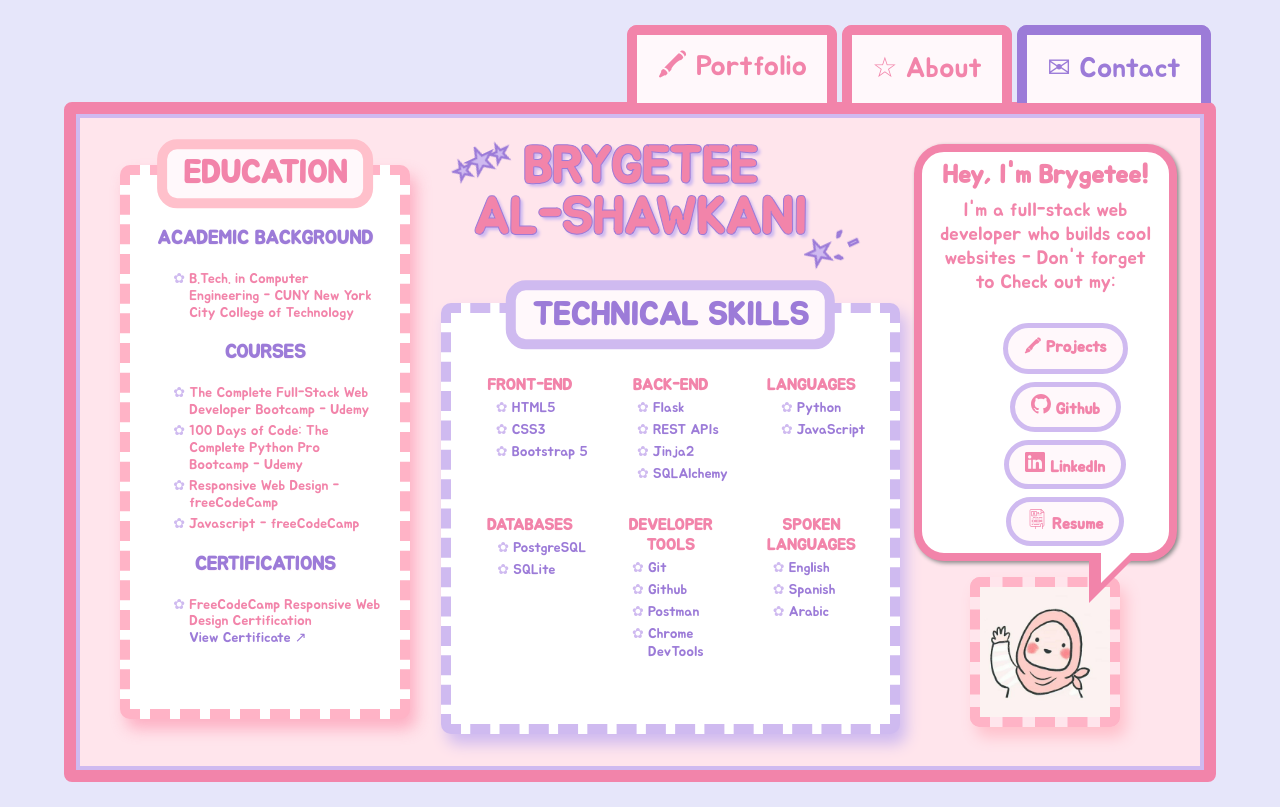
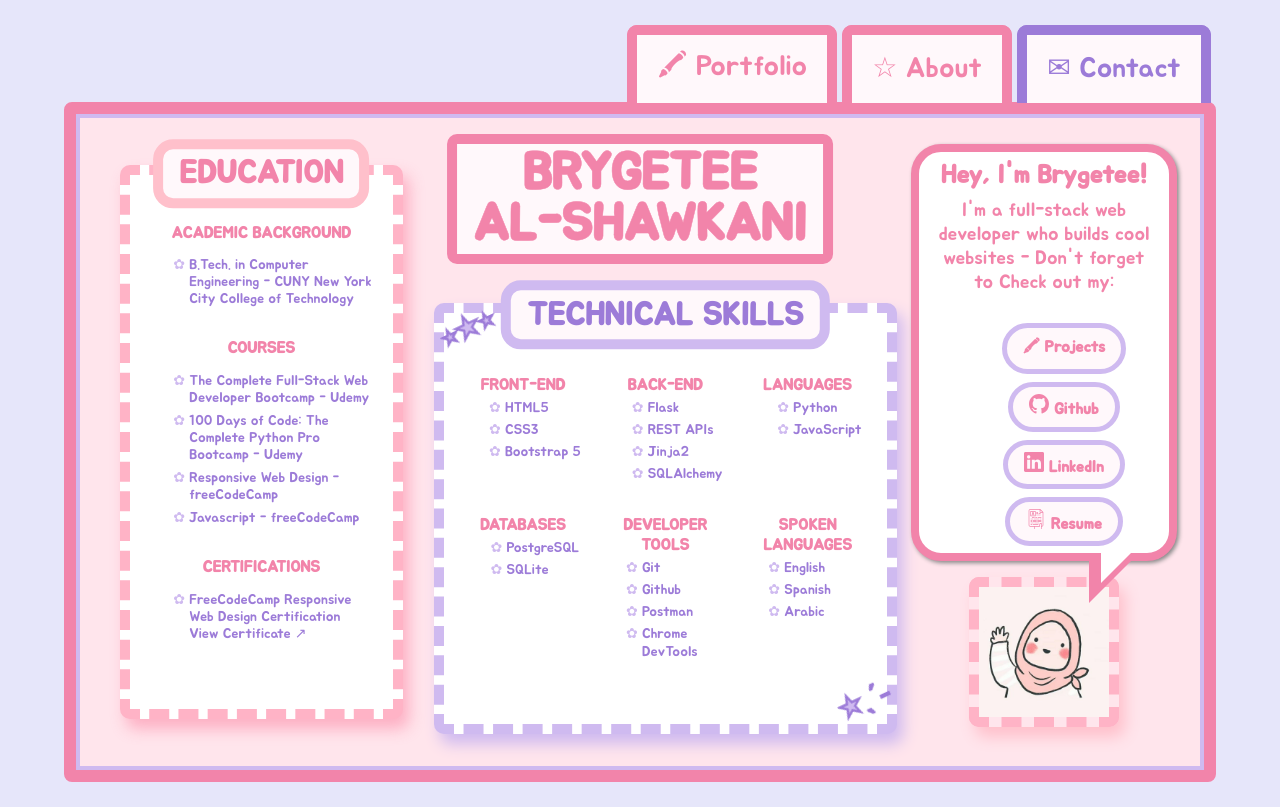
Before and after one commit to Brygetee/My-Portfolio-Website, a Flask app: page / in a window 1280 px wide. Run offline with Flask 3, Linux system fonts and the light colour scheme.

Commit message:
adjusted postcard size for standard desktop and keyframe animations

```diff
--- a/main.py
+++ b/main.py
@@ -27,5 +27,4 @@ if __name__ == '__main__':
 
 # TODO 1: ABOUT PAGE: 1. change background, add favicon, change the dark pink color, change order of links
 #Todo 2: correct contact page
-#Todo 4: 414x 896  or 390x 844 not working
-#Todo 5: fix tabs on mobile on portrait and landscape
+#Todo 4: textpink &dark pink are the same variable
--- a/static/styles.css
+++ b/static/styles.css
@@ -175,9 +182,17 @@ body {
 }
 
 .education-column h3 {
-    color: var(--dark-purple);
+    font-size: 1rem;
+    color: var(--text-pink);
+    text-shadow: none;
     border: none;
     background-color: transparent;
+    padding: 0;
+    margin: 1.25rem 0 0.25rem;
+}
+
+.education-column h3:first-of-type {
+    margin-top: 0.5rem;
 }
 
 .education-column ul li::marker,
@@ -192,17 +207,16 @@ body {
 }
 
 .education-column .list li {
-    margin: 0.25rem;
+    margin: 0.4rem 0.25rem;
     line-height: 1.2;
-    color: var(--dark-pink);
+    color: var(--dark-purple);
 }
 
 .list li {
-    margin-bottom: clamp(0rem,3vw ,0.25rem);
+    margin-bottom: clamp(0rem, 3vw, 0.25rem);
     color: var(--dark-purple);
     font-size: clamp(0.8rem, 1.1vw, 1.25rem);
 }
-
 /* ---------- Page Heading (H1) ---------- */
 
 .column-sections > header {
@@ -219,55 +233,17 @@ body {
     line-height: 1;
     text-align: center;
     margin: 0;
-    padding: 0.5rem 1rem 1rem;
+    padding: 0.25rem 1rem;
     position: relative;
     z-index: 2;
     text-transform: uppercase;
-    text-shadow: 3px 3px 3px var(--light-purple);
-    -webkit-text-stroke: 1px var(--dark-purple);
-}
-
-#about-heading::before {
-    content: "⭑★⭑";
-    position: absolute;
-    color: var(--light-purple);
-    font-size: clamp(1rem, 2vw, 2rem);
-    left: 0;
-    top: 1rem;
-    transform: rotate(-25deg);
-    text-shadow: none;
-    animation-name: sparkle;
-    animation-duration: 3s;
-    animation-iteration-count: infinite;
-    -webkit-text-stroke: 2px var(--dark-purple);
-}
-
-#about-heading::after {
-    content: "★ˎˊ˗";
-    position: absolute;
-    color: var(--light-purple);
-    font-size: 1.5rem;
-    right: -2rem;
-    bottom: 0;
-    transform: rotate(-25deg);
-    text-shadow: none;
-    animation-name: sparkle;
-    animation-duration: 3s;
-    animation-iteration-count: infinite;
-    -webkit-text-stroke: 2px var(--dark-purple);
-}
-
-@keyframes sparkle {
-    0% {
-        transform: scale(1) rotate(-25deg);
-    }
-    50% {
-        transform: rotate(-25deg) scale(1.25);
-    }
-    100% {
-        transform: rotate(-25deg) scale(1);
-    }
-}
+    -webkit-text-stroke: 0.5px var(--dark-pink);
+    border: 10px solid var(--text-pink);
+    border-radius: 10px;
+    background-color: var(--off-white);
+
+}
+
 
 /* ---------- Education Column ---------- */
 
@@ -298,10 +274,6 @@ body {
     margin: clamp(0.5rem, 1vw, 1rem) auto;
 }
 
-.education-column h3 {
-    margin: 0.25rem;
-}
-
 .certification-link {
     text-decoration: none;
     color: var(--dark-purple);
@@ -360,6 +332,48 @@ body {
     transform: translateY(-5px);
 }
 
+.technical-skills::before {
+    content: "⭑★⭑";
+    position: absolute;
+    color: var(--light-purple);
+    font-size: clamp(1rem, 2vw, 2rem);
+    left: 0;
+    top: 0;
+    transform: rotate(-25deg);
+    text-shadow: none;
+    animation-name: sparkle;
+    animation-duration: 3s;
+    animation-iteration-count: infinite;
+    -webkit-text-stroke: 2px var(--dark-purple);
+}
+
+.technical-skills::after {
+    content: "★ˎˊ˗";
+    position: absolute;
+    color: var(--light-purple);
+    font-size: 1.5rem;
+    right: 0;
+    bottom: 2%;
+    transform: rotate(-25deg);
+    text-shadow: none;
+    animation-name: sparkle;
+    animation-duration: 3s;
+    animation-iteration-count: infinite;
+    -webkit-text-stroke: 2px var(--dark-purple);
+}
+
+@keyframes sparkle {
+    0% {
+        transform: scale(1) rotate(-25deg);
+    }
+    50% {
+        transform: rotate(-25deg) scale(1.25);
+    }
+    100% {
+        transform: rotate(-25deg) scale(1);
+    }
+}
+
 .technical-skills h2 {
     border: 10px solid var(--light-purple);
     margin: 1rem auto;
```
Also changed, not shown: other parts of static/styles.css (+100 -4 lines).
